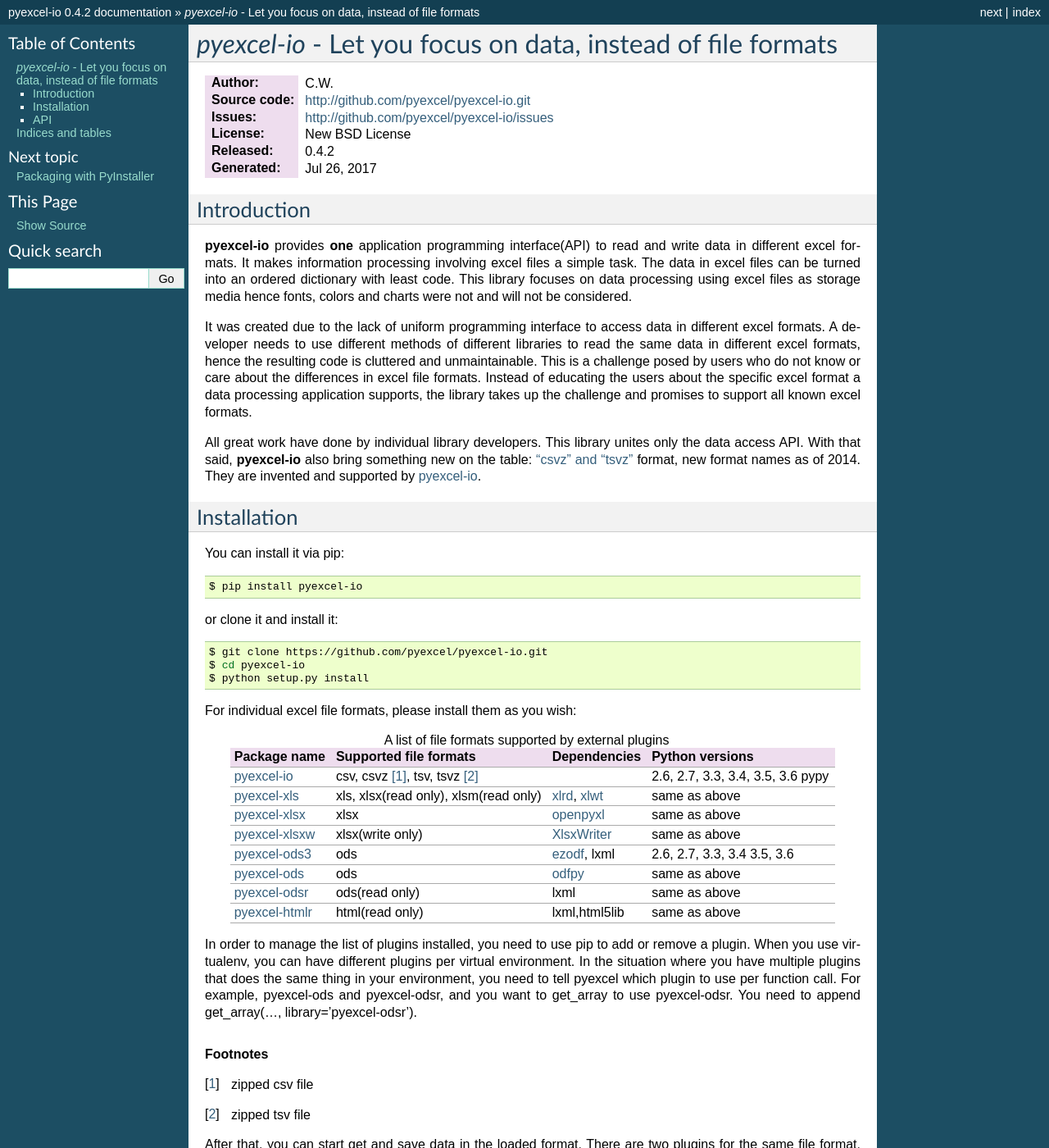
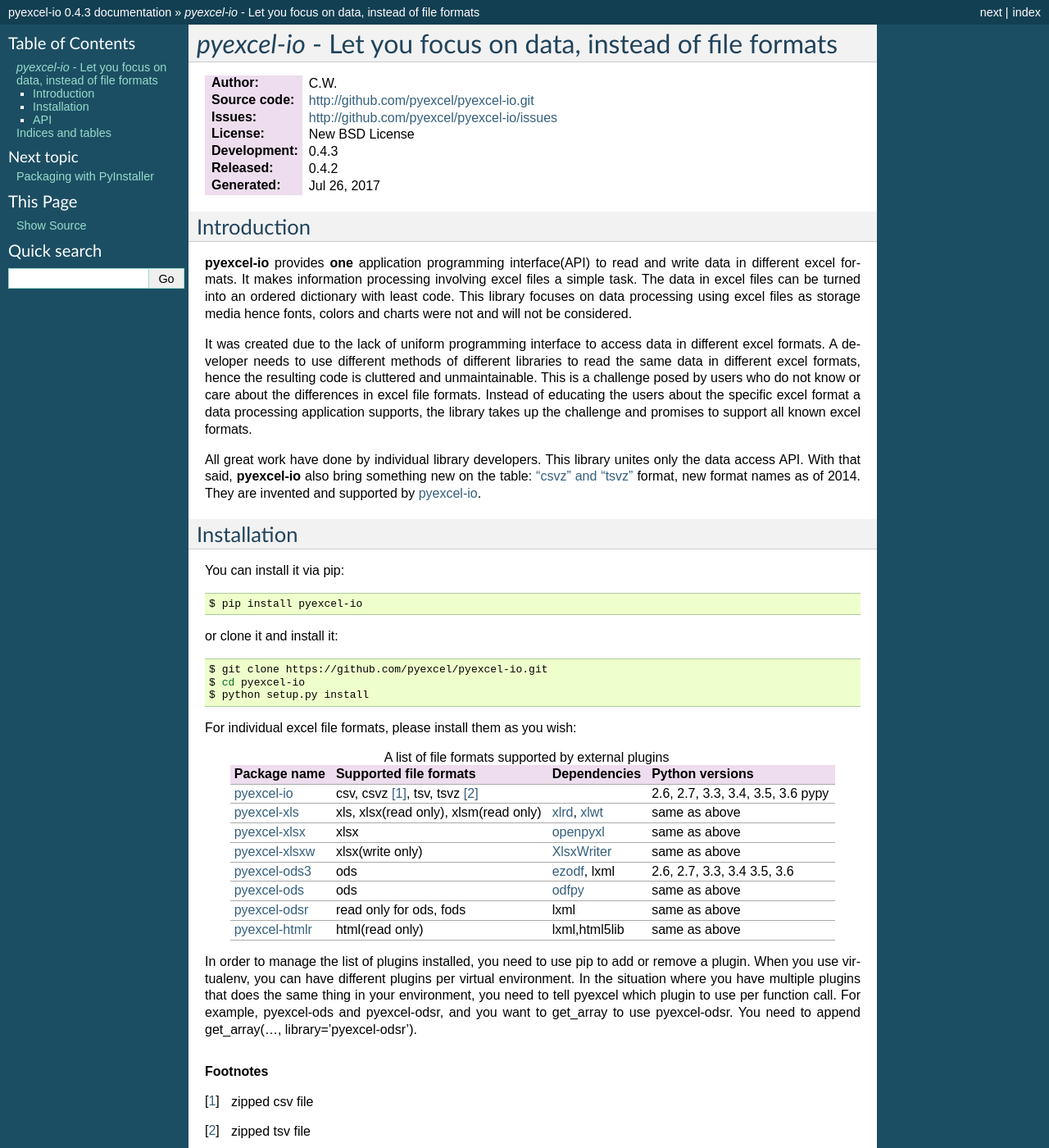
Before and after one commit to pyexcel/pyexcel-io, a Sphinx documentation site: the page built from docs/source/index.rst, in a window 1280 px wide and 1400 px high. Shown: the whole window at 82% size. Built offline with Sphinx 7.4.7, drawn with Linux system fonts in a browser that asks for light colours; some of the changed text lies outside the part shown.

Commit message:
:books: sychronize with pyexcel-commons

```diff
--- a/docs/source/conf.py
+++ b/docs/source/conf.py
@@ -23,7 +23,7 @@
 project = u'pyexcel-io'
 copyright = u'2015-2017 Onni Software Ltd.'
 version = '0.4.2'
-release = '0.4.2'
+release = '0.4.3'
 exclude_patterns = []
 pygments_style = 'sphinx'
 html_theme = 'default'
--- a/docs/source/index.rst
+++ b/docs/source/index.rst
@@ -76,7 +77,7 @@
    `pyexcel-ods3`_          ods                     `ezodf`_,       2.6, 2.7, 3.3, 3.4
                                                     lxml            3.5, 3.6
    `pyexcel-ods`_           ods                     `odfpy`_        same as above
-   `pyexcel-odsr`_          ods(read only)          lxml            same as above
+   `pyexcel-odsr`_          read only for ods, fods lxml            same as above
    `pyexcel-htmlr`_         html(read only)         lxml,html5lib   same as above
    ======================== ======================= =============== ==================
 
--- a/pyexcel_io.yaml
+++ b/pyexcel_io.yaml
@@ -1,8 +1,8 @@
 overrides: "pyexcel.yaml"
 name: "pyexcel-io"
 nick_name: io
-version: 0.4.2
-current_version: 0.4.2
+version: 0.4.3
+current_version: 0.4.3
 release: 0.4.2
 dependencies:
   - ordereddict;python_version<"2.7"
--- a/setup.py
+++ b/setup.py
@@ -10,7 +10,7 @@
 
 NAME = 'pyexcel-io'
 AUTHOR = 'C.W.'
-VERSION = '0.4.2'
+VERSION = '0.4.3'
 EMAIL = 'wangc_2011@hotmail.com'
 LICENSE = 'New BSD'
 DESCRIPTION = (
```
Also changed, not shown: other parts of docs/source/index.rst (+1 -0 lines), CHANGELOG.rst (+9 -0 lines), README.rst (+7 -5 lines).
